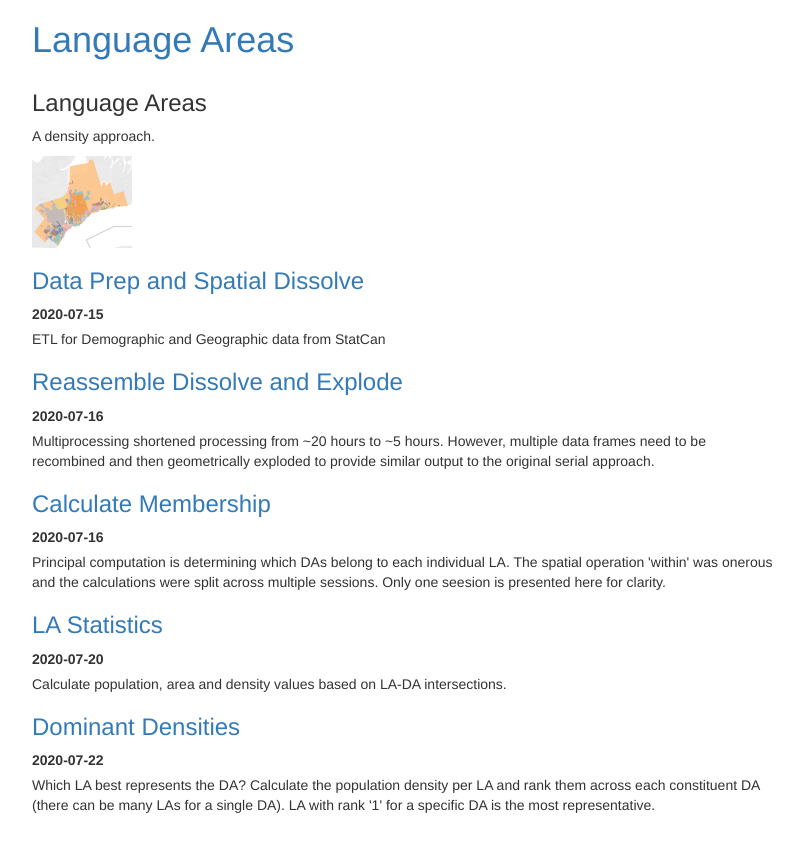
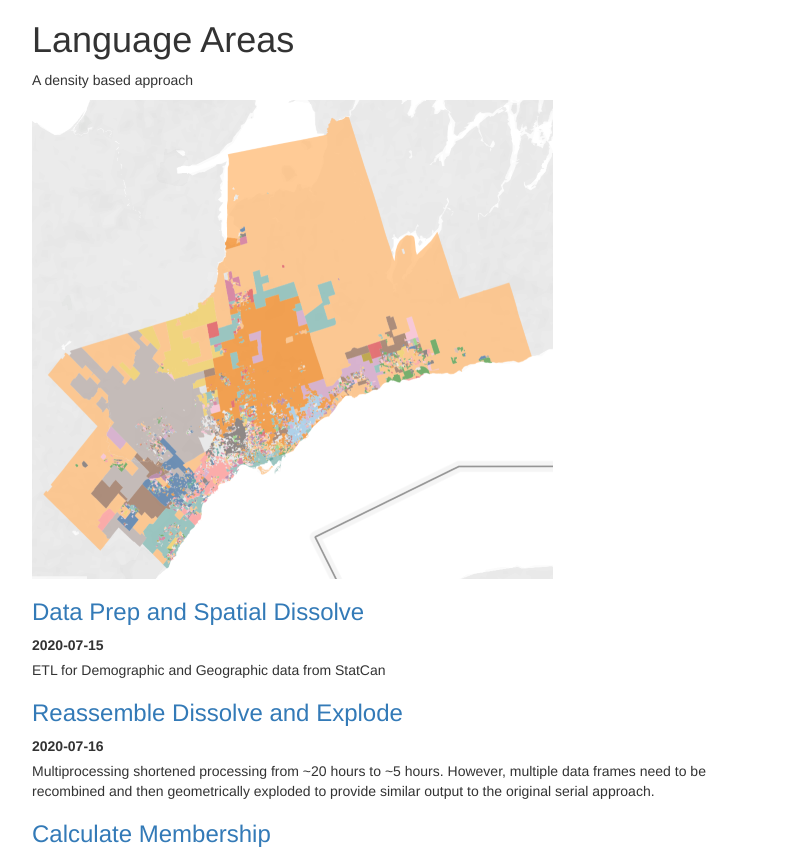
Before and after one commit to iamosley/la, a plain HTML site: page index.html in a window 1280 px wide. Shown: the top 851 px of the page, without its empty margins (38-841 px from the left). Before the commit the page ends 825 px from the top, so only its background shows below. Drawn offline with nearby package versions, Linux system fonts and the light colour scheme.

Commit message:
Update index.html

```diff
--- a/index.html
+++ b/index.html
@@ -10,17 +10,17 @@
  <title>Language Areas</title>
  <!-- Latest compiled and minified CSS -->
  <link rel="stylesheet" href="https://stackpath.bootstrapcdn.com/bootstrap/3.4.1/css/bootstrap.min.css" integrity="sha384-HSMxcRTRxnN+Bdg0JdbxYKrThecOKuH5zCYotlSAcp1+c8xmyTe9GYg1l9a69psu" crossorigin="anonymous">
- <div class="container">
+ <!-- div class="container">
   <h1><a href="https://iamosley.github.io/la">Language Areas</a></h1>
-   </div>
+   </div -->
 </head>
 <body>
  <div class="container">
 <div class="row">
  <div class="col-md-8">
-  <h3>Language Areas</h3>
-  <p>A density approach.</p>
-  <img alt="Toronto Language Areas" src="./img/TorontoLAtiny.png">
+  <h1>Language Areas</h1>
+  <p>A density based approach</p>
+  <img alt="Toronto Language Areas" src="./img/TorontoLAsmall.png">
 
   <!-- Simply set the `src` attribute to your MD file and win -->
   <zero-md src="README.md"></zero-md>
```
